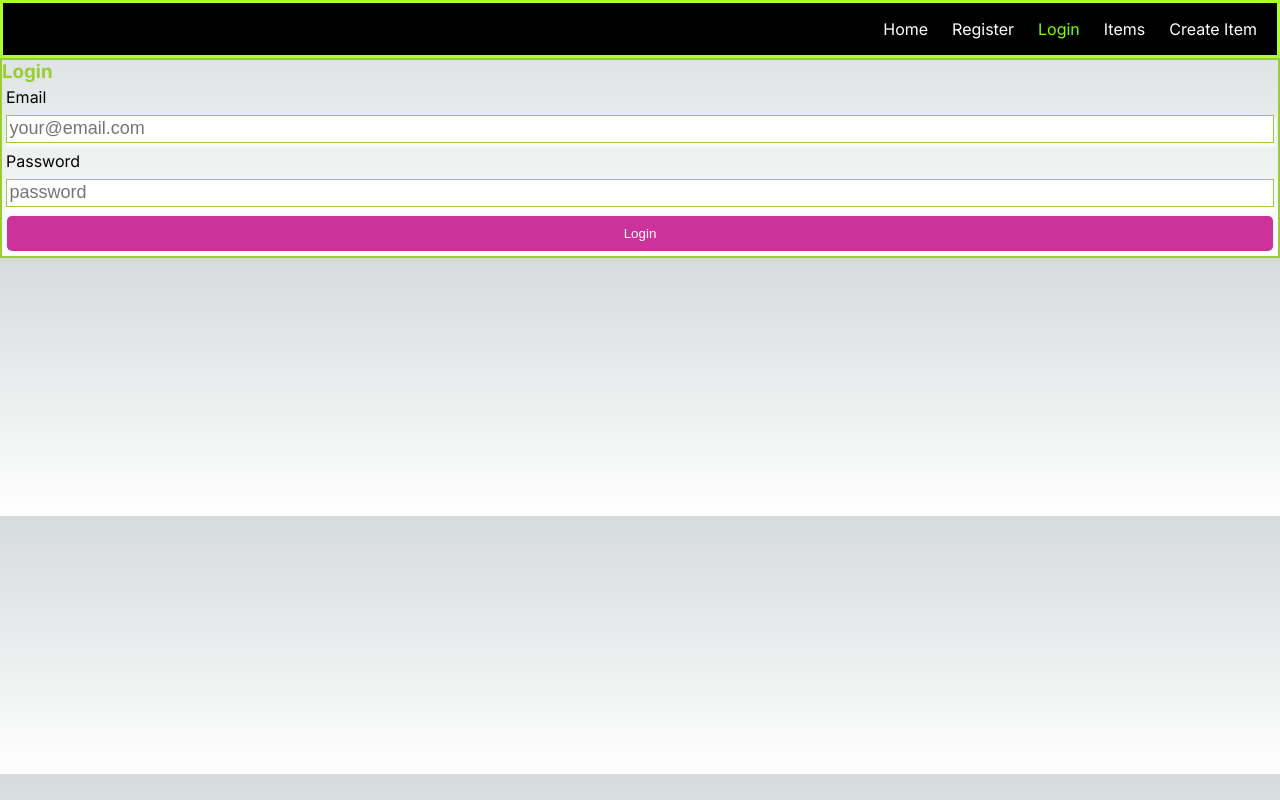
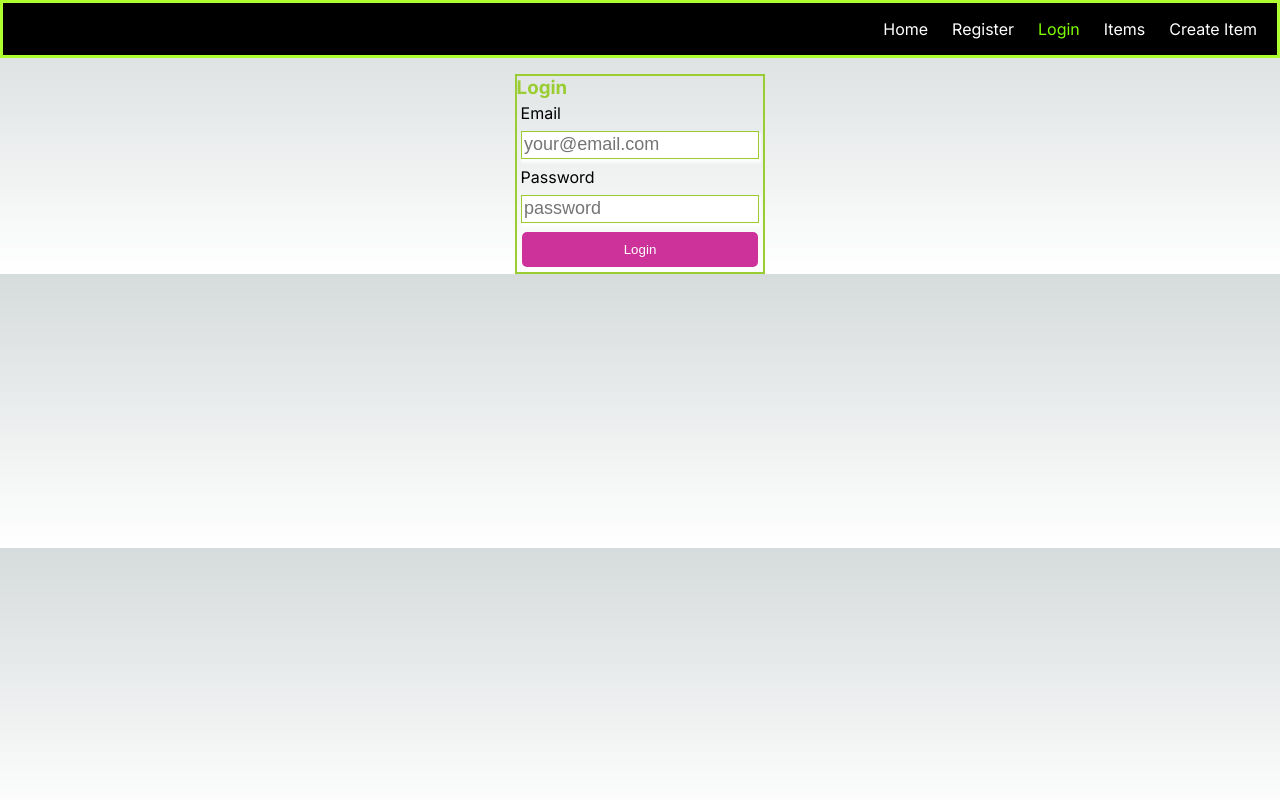
Before and after one commit to Job85/inventory-client, a Next.js app: page /login in a window 1280 px wide. Built offline with nearby package versions, Linux system fonts and the light colour scheme.

Commit message:
wrapped Card component in outter div w/className card_container

```diff
--- a/src/app/login/page.js
+++ b/src/app/login/page.js
@@ -4,7 +4,7 @@ import Card from '../components/card/Card';
 export default function Login() {
 
     return (
-        <>
+        <div className={styles.card_container}>
             <Card
                 title="Login"
                 fields={[
@@ -15,6 +15,6 @@ export default function Login() {
                     { type: "submit", name: "login", ariaLabel: "submit_login", children: "Login" }
                 ]}
             />
-        </>
+        </div>
     )
 }
```
